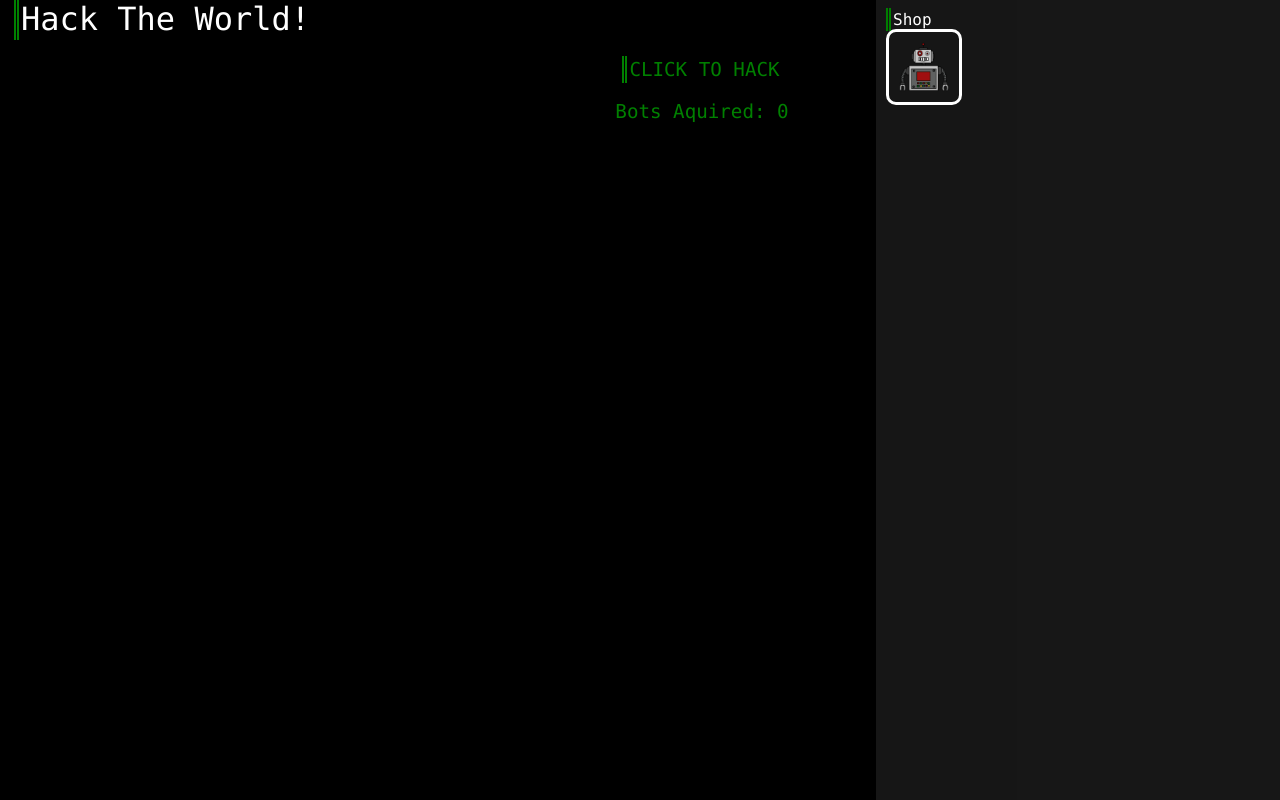
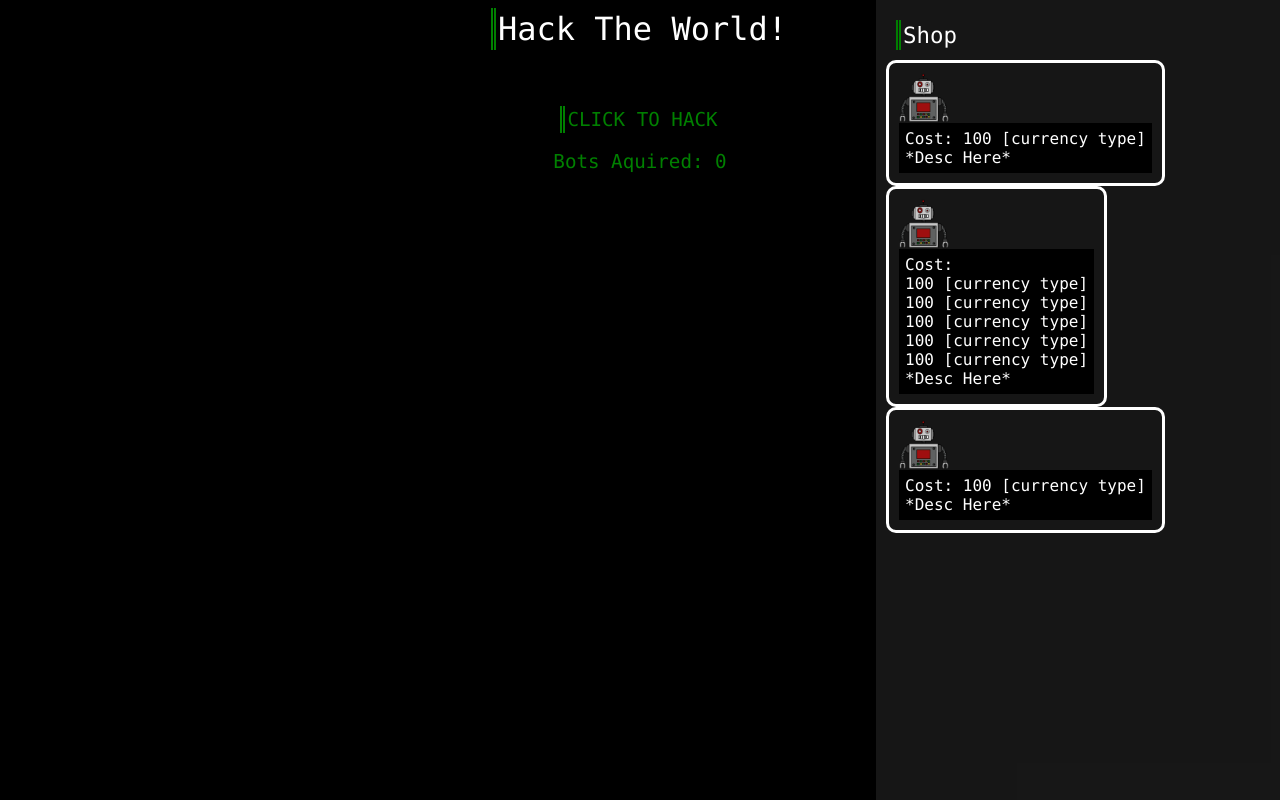
Before and after one commit to CanopusFalling/Hack-Cambridge-2020-Project, a plain HTML site: page index.html in a window 1280 px wide. Drawn offline with Linux system fonts and the light colour scheme.

Commit message:
Changed design and stopped the logging.

```diff
--- a/css/styles.css
+++ b/css/styles.css
@@ -31,10 +31,10 @@
     */
 
     section#centre-console{
-        position: absolute;
+        position: relative;
         width: 30%;
         padding: 20px 10px;
-        margin-left: 500px;
+        margin: 30px auto;
         font-size: 1.2em;
         text-align: left;
         /*border-radius: 100%;*/
@@ -53,13 +53,14 @@
     - Deals with the color scheme of the header and the text visability.
     */
     header {
-        display: inline;
+        display: block;
         margin: 0px;
         padding: 10px 14px;
         font-size: 2em;
         /* width: 100%; */
         color: white;
         text-align: center;
+        align-self: center;
         background-color: rgba(0, 0, 0, 0.45);
 
     }
@@ -80,6 +81,16 @@
         width: 350px;
     }
 
+    table{
+        position: absolute;
+        width: 30%;
+        height: 100%;
+        overflow-y: scroll;
+        left: 0px;
+        top: 0px;
+        background-color: rgba(60, 60, 60, 0.45);
+        margin: 0px;
+    }
 
     table, th, td {
         color: green;
@@ -169,4 +180,16 @@
         width: 50px;
         height: 50px;
     }
+
+    #shop-panel .doubleBar{
+        display: block;
+        margin: 10px;
+        font-size: 1.4em;
+    }
+
+    .shop-item-description{
+        background-color: black;
+        padding: 6px;
+
+    }
 }
--- a/index.html
+++ b/index.html
@@ -60,9 +60,35 @@
             Shop
         </div>
         <div id="shop-items">
-            <div class="shop-item">
+            <div class="shop-item" id="shop-item1">
                 <img src="pics/bot.png">
+                <div class="shop-item-description" id="shop-item-description1">
+                    Cost: 100 [currency type]<br>
+                    *Desc Here*
+                </div>
             </div>
+            <div class="shop-item" id="shop-item1">
+                <img src="pics/bot.png">
+                <div class="shop-item-description" id="shop-item-description1">
+                    Cost: <br>100 [currency type]<br>
+                    100 [currency type]<br>
+                    100 [currency type]<br>
+                    100 [currency type]<br>
+                    100 [currency type]<br>
+                    <div class="item-description">
+                        *Desc Here*
+                    </div>
+                </div>
+            </div>
+            <div class="shop-item" id="shop-item1">
+                <img src="pics/bot.png">
+                <div class="shop-item-description" id="shop-item-description1">
+                    Cost: 100 [currency type]<br>
+                    *Desc Here*
+                </div>
+            </div>
+        </div>
+        <div id="item-descriptions">
         </div>
     </section>
 
--- a/js/resource-manager.js
+++ b/js/resource-manager.js
@@ -18,7 +18,6 @@ function updateResources(){
             }
             text = text + "</th><th>" + wallet[resource] + "</th></tr>"
         }
-        console.log(wallet[resource]);
     }
 
     resourcespanel.innerHTML = text;
```
